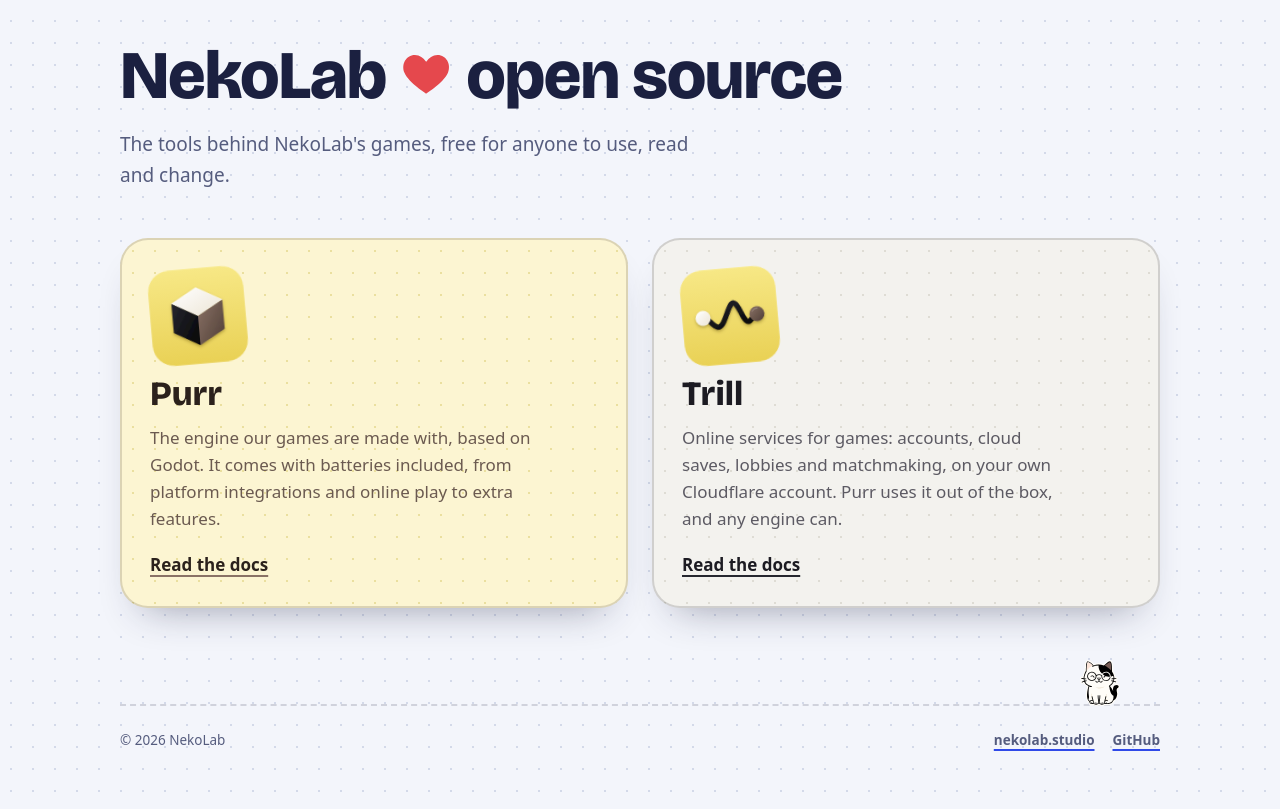
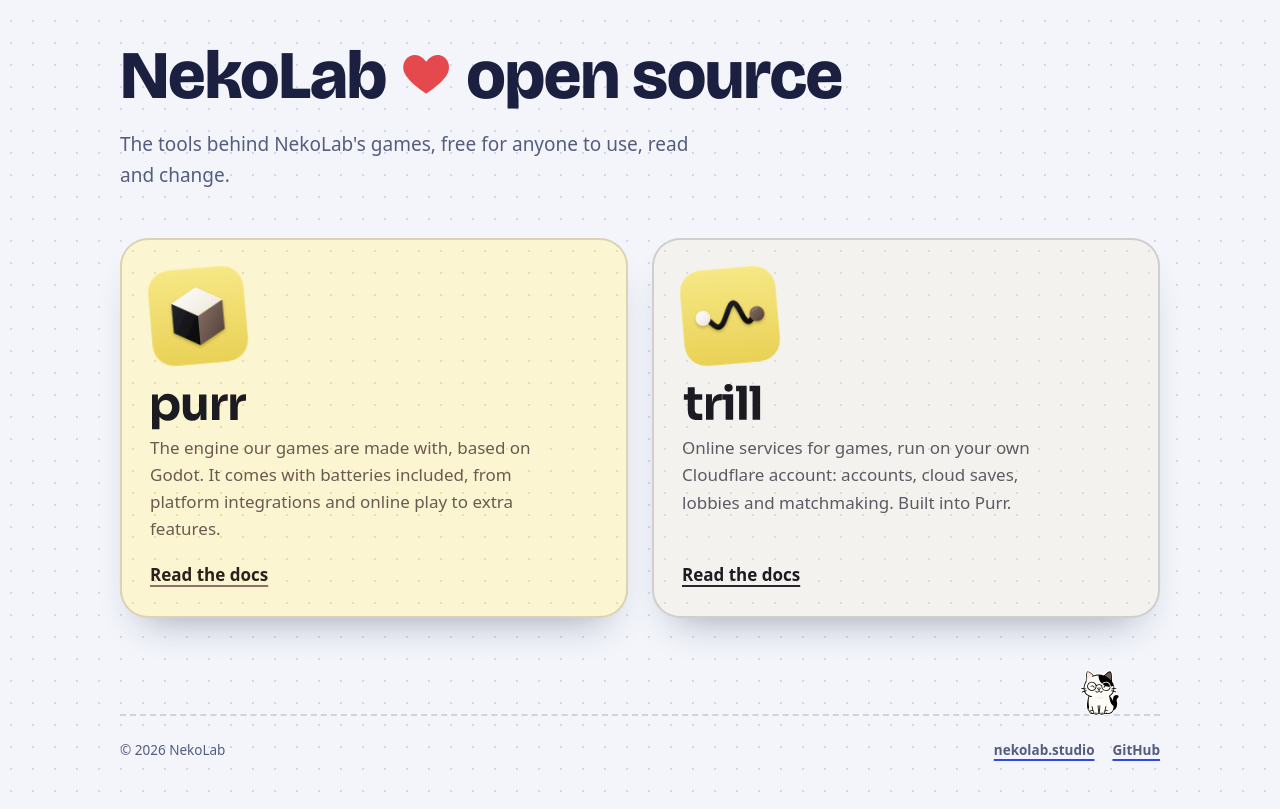
Before and after one commit to NekoLabStudio/nekolabstudio.github.io, a plain HTML site: page index.html in a window 1280 px wide. Shown: the part 100-909 px from the top of the page. Drawn offline with Linux system fonts and the light colour scheme.

Commit message:
Use the wordmarks for project titles

```diff
--- a/index.html
+++ b/index.html
@@ -39,7 +39,12 @@
               <div class="door-top">
                 <img class="door-icon" src="/assets/purr.svg" alt="" width="96" height="96">
               </div>
-              <h2>Purr</h2>
+              <h2 class="door-title">
+                <picture>
+                  <source srcset="/assets/purr-wordmark-light.svg" media="(prefers-color-scheme: dark)">
+                  <img src="/assets/purr-wordmark.svg" alt="Purr" width="98" height="39">
+                </picture>
+              </h2>
               <p>The engine our games are made with, based on Godot. It comes with batteries included, from platform integrations and online play to extra features.</p>
               <span class="link">Read the docs</span>
             </a>
@@ -48,8 +53,13 @@
               <div class="door-top">
                 <img class="door-icon" src="/assets/trill.svg" alt="" width="96" height="96">
               </div>
-              <h2>Trill</h2>
-              <p>Online services for games: accounts, cloud saves, lobbies and matchmaking, on your own Cloudflare account. Purr uses it out of the box, and any engine can.</p>
+              <h2 class="door-title">
+                <picture>
+                  <source srcset="/assets/trill-wordmark-light.svg" media="(prefers-color-scheme: dark)">
+                  <img src="/assets/trill-wordmark.svg" alt="Trill" width="80" height="40">
+                </picture>
+              </h2>
+              <p>Online services for games, run on your own Cloudflare account: accounts, cloud saves, lobbies and matchmaking. Built into Purr.</p>
               <span class="link">Read the docs</span>
             </a>
           </div>
--- a/styles.css
+++ b/styles.css
@@ -235,7 +235,7 @@ p { margin: 0; }
 
 .door {
   display: grid;
-  grid-template-rows: 1fr auto auto auto;
+  grid-template-rows: auto auto 1fr auto;
   justify-items: start;
   gap: 12px;
   min-height: 340px;
@@ -277,7 +277,14 @@ p { margin: 0; }
 
 .door h2 { font-size: 34px; }
 
+/* The wordmarks at one scale (40px for Trill's 856 units), so their letters match; Purr's box
+   reaches below for its "p", so it moves down to share Trill's baseline. */
+.door-title { margin-top: 6px; }
+.door-title img { display: block; height: auto; }
+.brand-purr .door-title { margin-top: 15.5px; margin-bottom: -9px; }
+
 .door p {
+  align-self: start;
   max-width: 40ch;
   color: var(--soft);
 }
```
Also changed, not shown: assets/purr-wordmark-light.svg (added), assets/purr-wordmark.svg (added), assets/trill-wordmark-light.svg (added), assets/trill-wordmark.svg (added).
